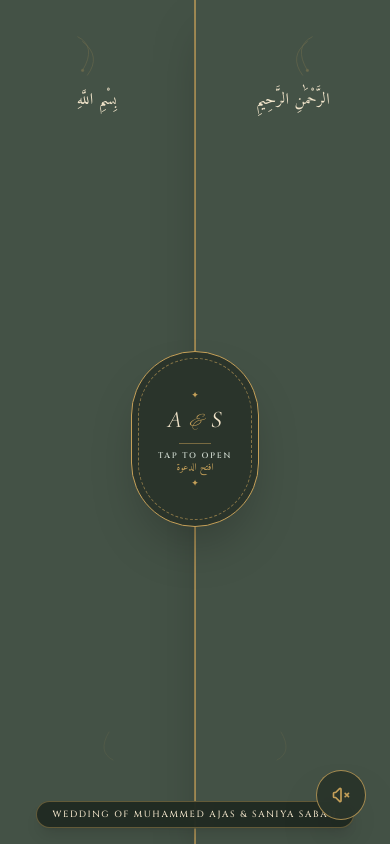
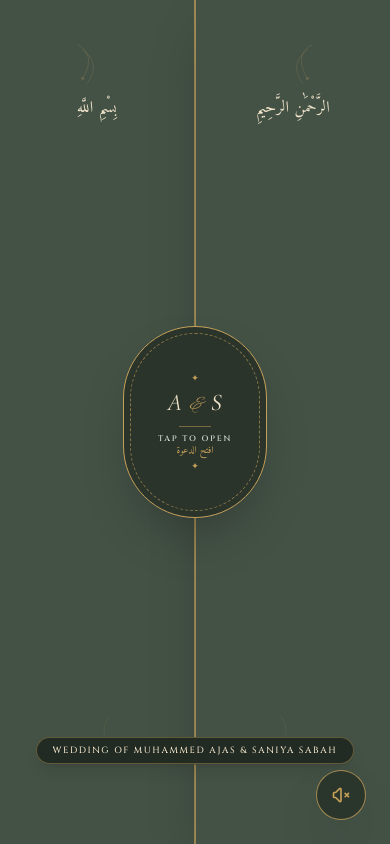
Before and after one commit to ajasajas/wedding2, a plain HTML site: page index.html in a window 390 px wide. Shown: the top 844 px of the page. Drawn offline with nearby package versions, Linux system fonts and the light colour scheme; a web font is replaced by a local one.

Commit message:
Update index.html

```diff
--- a/index.html
+++ b/index.html
@@ -77,7 +77,7 @@
       -webkit-backdrop-filter: blur(20px);
     }
 
-    /* iOS-Safe Double Door Glide Animation */
+    /* Double Door Glide Animation */
     .gate-door-left {
       transition: transform 1.1s cubic-bezier(0.77, 0, 0.175, 1), opacity 0.8s ease 0.3s;
       -webkit-backface-visibility: hidden;
@@ -138,7 +138,9 @@
     <source src="https://marriage-invitation-5m7k.onrender.com/audio/wedding-nasheed.mp3" type="audio/mpeg">
   </audio>
 
-  <!-- Always Visible Floating Audio Control -->
+  <!-- ==================================================== -->
+  <!-- ALWAYS VISIBLE FLOATING AUDIO CONTROL                -->
+  <!-- ==================================================== -->
   <button id="floatingMusicToggle" type="button" class="fixed bottom-6 right-6 z-[60] bg-[#2a342b]/95 border border-[#c5a059]/80 text-[#f2e5cb] p-3.5 rounded-full shadow-2xl hover:scale-105 active:scale-95 transition-all duration-300 backdrop-blur-md cursor-pointer flex items-center justify-center" aria-label="Toggle music playback">
     <svg id="mainIconPlay" class="w-5 h-5 hidden text-[#f2e5cb] pointer-events-none" fill="none" stroke="currentColor" viewBox="0 0 24 24">
       <path stroke-linecap="round" stroke-linejoin="round" stroke-width="2" d="M15.536 8.464a5 5 0 010 7.072m2.828-9.9a9 9 0 010 12.728M5.586 15H4a1 1 0 01-1-1v-4a1 1 0 011-1h1.586l4.707-4.707C10.923 3.663 12 4.109 12 5v14c0 .891-1.077 1.337-1.707.707L5.586 15z"/>
@@ -149,14 +151,14 @@
   </button>
 
   <!-- ==================================================== -->
-  <!-- 1. SPLIT DOUBLE-DOOR GATE FRONT PAGE (RESTRUCTURED)  -->
+  <!-- 1. SPLIT DOUBLE-DOOR GATE FRONT PAGE                 -->
   <!-- ==================================================== -->
   <div id="coverContainer" class="fixed inset-0 z-50 overflow-hidden pointer-events-auto select-none bg-[#1c241d]">
     <div class="relative w-full h-full flex">
 
-      <!-- Left Gate Door: Text Pinned to Top -->
-      <div class="gate-door-left w-1/2 h-full bg-[#445246] border-r border-[#c5a059]/70 shadow-2xl flex flex-col justify-between p-3 sm:p-8 pt-8 sm:pt-14 pb-20">
-        <!-- Top Section: Foliage + Pinned Bismillah -->
+      <!-- Left Gate Door -->
+      <div class="gate-door-left w-1/2 h-full bg-[#445246] border-r border-[#c5a059]/70 shadow-2xl flex flex-col justify-between p-3 sm:p-8 pt-10 sm:pt-14 pb-24">
+        <!-- TOP ONLY: Foliage + Pinned Bismillah -->
         <div class="space-y-2 text-center">
           <svg class="w-12 h-12 sm:w-16 sm:h-16 mx-auto opacity-30 text-[#c5a059]" viewBox="0 0 100 100" fill="none" stroke="currentColor">
             <path d="M10,10 Q50,30 20,80 M20,20 Q60,50 30,90" stroke-width="1.2" stroke-linecap="round"/>
@@ -167,7 +169,7 @@
           </p>
         </div>
 
-        <!-- Bottom Ornamental Anchor -->
+        <!-- BOTTOM ONLY: Bottom ornament anchor -->
         <div class="opacity-20 text-[#c5a059] text-center">
           <svg class="w-10 h-10 sm:w-14 sm:h-14 mx-auto rotate-180" viewBox="0 0 100 100" fill="none" stroke="currentColor">
             <path d="M10,10 Q50,30 20,80" stroke-width="1.2" stroke-linecap="round"/>
@@ -175,9 +177,9 @@
         </div>
       </div>
 
-      <!-- Right Gate Door: Text Pinned to Top -->
-      <div class="gate-door-right w-1/2 h-full bg-[#445246] border-l border-[#c5a059]/70 shadow-2xl flex flex-col justify-between p-3 sm:p-8 pt-8 sm:pt-14 pb-20">
-        <!-- Top Section: Foliage + Pinned Ar-Rahman Ar-Rahim -->
+      <!-- Right Gate Door -->
+      <div class="gate-door-right w-1/2 h-full bg-[#445246] border-l border-[#c5a059]/70 shadow-2xl flex flex-col justify-between p-3 sm:p-8 pt-10 sm:pt-14 pb-24">
+        <!-- TOP ONLY: Foliage + Pinned Ar-Rahman Ar-Rahim -->
         <div class="space-y-2 text-center">
           <svg class="w-12 h-12 sm:w-16 sm:h-16 mx-auto opacity-30 text-[#c5a059] scale-x-[-1]" viewBox="0 0 100 100" fill="none" stroke="currentColor">
             <path d="M10,10 Q50,30 20,80 M20,20 Q60,50 30,90" stroke-width="1.2" stroke-linecap="round"/>
@@ -188,7 +190,7 @@
           </p>
         </div>
 
-        <!-- Bottom Ornamental Anchor -->
+        <!-- BOTTOM ONLY: Bottom ornament anchor -->
         <div class="opacity-20 text-[#c5a059] text-center">
           <svg class="w-10 h-10 sm:w-14 sm:h-14 mx-auto scale-x-[-1] rotate-180" viewBox="0 0 100 100" fill="none" stroke="currentColor">
             <path d="M10,10 Q50,30 20,80" stroke-width="1.2" stroke-linecap="round"/>
@@ -196,9 +198,9 @@
         </div>
       </div>
 
-      <!-- Center Gold Scalloped Royal Badge (Positioned Safely in Lower Half) -->
-      <button id="centerBadge" onclick="openGate()" class="absolute top-[52%] left-1/2 -translate-x-1/2 -translate-y-1/2 z-30 group cursor-pointer" aria-label="Tap to open invitation">
-        <div class="relative w-32 h-44 sm:w-44 sm:h-56 bg-[#2a342b] rounded-full border border-[#c5a059] shadow-2xl flex flex-col items-center justify-center p-3 transition-transform duration-300 group-hover:scale-105">
+      <!-- Center Gold Scalloped Badge (Middle has 100% clear space) -->
+      <button id="centerBadge" onclick="openGate()" class="absolute top-[50%] left-1/2 -translate-x-1/2 -translate-y-1/2 z-30 group cursor-pointer" aria-label="Tap to open invitation">
+        <div class="relative w-36 h-48 sm:w-44 sm:h-56 bg-[#2a342b] rounded-full border border-[#c5a059] shadow-2xl flex flex-col items-center justify-center p-3 transition-transform duration-300 group-hover:scale-105">
           <div class="absolute inset-1.5 rounded-full border border-dashed border-[#c5a059]/60 pointer-events-none"></div>
 
           <span class="text-[9px] text-[#c5a059]">✦</span>
@@ -212,10 +214,10 @@
         </div>
       </button>
 
-      <!-- Bottom Tagline -->
-      <div class="absolute bottom-4 sm:bottom-6 inset-x-0 z-20 flex justify-center px-4 pointer-events-none">
-        <div class="bg-[#1f2720]/90 border border-[#c5a059]/40 backdrop-blur-md px-4 py-1.5 rounded-full shadow-lg">
-          <p class="font-cinzel text-[9px] sm:text-xs tracking-[0.18em] text-[#f2e5cb] uppercase font-medium text-center">
+      <!-- Bottom Tagline (Placed at bottom-20 on mobile to avoid sound button) -->
+      <div class="absolute bottom-20 sm:bottom-6 inset-x-0 z-20 flex justify-center px-4 pointer-events-none">
+        <div class="bg-[#1f2720]/90 border border-[#c5a059]/40 backdrop-blur-md px-4 py-1.5 rounded-full shadow-lg max-w-[85vw]">
+          <p class="font-cinzel text-[9px] sm:text-xs tracking-[0.18em] text-[#f2e5cb] uppercase font-medium text-center truncate">
             Wedding of Muhammed Ajas &amp; Saniya Sabah
           </p>
         </div>
@@ -232,7 +234,7 @@
   <header class="min-h-screen flex flex-col items-center justify-center text-center px-4 relative pt-12 pb-16">
     <div class="space-y-5 max-w-2xl mx-auto">
 
-      <!-- Bismillah with safe line-height -->
+      <!-- Bismillah -->
       <div class="flex items-center justify-center space-x-3 text-[#c5a059]">
         <span class="h-[1px] w-8 sm:w-12 bg-[#c5a059]/40"></span>
         <span class="font-arabic text-xl sm:text-3xl gold-gradient-text leading-normal">بِسْمِ اللَّهِ الرَّحْمَٰنِ الرَّحِيمِ</span>
@@ -245,7 +247,6 @@
 
       <!-- Couple Names & Parents -->
       <div class="space-y-4 py-2">
-        <!-- Groom First -->
         <div>
           <h1 class="font-serif italic text-3xl sm:text-5xl md:text-6xl text-[#ffffff] font-normal leading-tight">
             Muhammed Ajas
@@ -262,7 +263,6 @@
           <span class="h-[1px] w-10 bg-[#c5a059]/40"></span>
         </div>
 
-        <!-- Bride Second -->
         <div>
           <h1 class="font-serif italic text-3xl sm:text-5xl md:text-6xl text-[#ffffff] font-normal leading-tight">
             Saniya Sabah
@@ -486,7 +486,6 @@
     }
     floatingMusicToggle.onclick = toggleAudio;
 
-    // Gate Unfolding Animation
     function openGate() {
       coverContainer.classList.add("opened");
       playAudioSafe();
@@ -495,7 +494,6 @@
       }, 1200);
     }
 
-    // Countdown target: 4:30 PM IST on 21 Nov 2026
     const targetDate = new Date("2026-11-21T16:30:00+05:30").getTime();
 
     function updateCountdown() {
@@ -531,7 +529,7 @@
       ctx.closePath();
     }
 
-    // Canvas Card Generator (Sage & Gold Theme)
+    // Canvas Card Generator
     async function generateCardCanvas() {
       const canvas = document.createElement("canvas");
       const ctx = canvas.getContext("2d");
@@ -541,14 +539,14 @@
       canvas.width = width;
       canvas.height = height;
 
-      // 1. Deep Royal Sage Green Canvas Background
+      // Deep Royal Sage Green Canvas Background
       const bgGrad = ctx.createRadialGradient(width / 2, height / 3, 50, width / 2, height / 2, width * 0.85);
       bgGrad.addColorStop(0, "#445246");
       bgGrad.addColorStop(1, "#1c241d");
       ctx.fillStyle = bgGrad;
       ctx.fillRect(0, 0, width, height);
 
-      // 2. Gold Arched Framing
+      // Gold Arched Framing
       ctx.strokeStyle = "#c5a059";
       ctx.lineWidth = 4;
       drawRoundedRect(ctx, 45, 45, width - 90, height - 90, 48);
@@ -559,26 +557,13 @@
       drawRoundedRect(ctx, 62, 62, width - 124, height - 124, 38);
       ctx.stroke();
 
-      // Corner Accents
-      const drawCorner = (cx, cy) => {
-        ctx.fillStyle = "#c5a059";
-        ctx.beginPath();
-        ctx.arc(cx, cy, 5, 0, Math.PI * 2);
-        ctx.fill();
-      };
-      drawCorner(62, 62);
-      drawCorner(width - 62, 62);
-      drawCorner(62, height - 62);
-      drawCorner(width - 62, height - 62);
-
       ctx.textAlign = "center";
 
-      // 3. Bismillah
+      // Bismillah
       ctx.fillStyle = "#fbf4e6";
       ctx.font = '48px "Amiri", serif';
       ctx.fillText("بِسْمِ اللَّهِ الرَّحْمَٰنِ الرَّحِيمِ", width / 2, 175);
 
-      // Divider below Bismillah
       ctx.strokeStyle = "#c5a059";
       ctx.lineWidth = 1.5;
       ctx.beginPath();
@@ -590,7 +575,7 @@
       ctx.font = '18px "Cinzel", serif';
       ctx.fillText("✦ ❁ ✦", width / 2, 227);
 
-      // 4. Title & Notice
+      // Notice
       ctx.fillStyle = "#c5a059";
       ctx.font = '600 22px "Cinzel", serif';
       ctx.letterSpacing = "6px";
@@ -601,7 +586,7 @@
       ctx.font = 'italic 26px "Playfair Display", serif';
       ctx.fillText("Together with our beloved families", width / 2, 335);
 
-      // 5. Monogram (A & S)
+      // Monogram
       ctx.fillStyle = "#f2e5cb";
       ctx.font = 'italic 400 115px "Playfair Display", serif';
       ctx.fillText("A", width / 2 - 80, 485);
@@ -614,7 +599,7 @@
       ctx.font = 'italic 400 115px "Playfair Display", serif';
       ctx.fillText("S", width / 2 + 80, 485);
 
-      // 6. Groom Name & Parents (First)
+      // Groom
       ctx.fillStyle = "#ffffff";
       ctx.font = 'italic 500 58px "Playfair Display", serif';
       ctx.fillText("Muhammed Ajas", width / 2, 605);
@@ -627,12 +612,11 @@
       ctx.font = 'italic 400 23px "Playfair Display", serif';
       ctx.fillText("Son of Mr. Abdul Azeez & Mrs. Sufaira", width / 2, 705);
 
-      // Ampersand between Names
       ctx.fillStyle = "#c5a059";
       ctx.font = '52px "Great Vibes", cursive';
       ctx.fillText("&", width / 2, 775);
 
-      // 7. Bride Name & Parents (Second)
+      // Bride
       ctx.fillStyle = "#ffffff";
       ctx.font = 'italic 500 58px "Playfair Display", serif';
       ctx.fillText("Saniya Sabah", width / 2, 850);
@@ -645,13 +629,13 @@
       ctx.font = 'italic 400 23px "Playfair Display", serif';
       ctx.fillText("Daughter of Mr. Sabah & Mrs. Faseema", width / 2, 950);
 
-      // 8. Invitation Text
+      // Invitation Text
       ctx.fillStyle = "#e5e9e5";
       ctx.font = 'italic 400 26px "Playfair Display", serif';
       ctx.fillText("Cordially invite you to celebrate the joyous occasion", width / 2, 1050);
       ctx.fillText("of our Nikah ceremony", width / 2, 1090);
 
-      // 9. Event Details Card Box
+      // Box
       const boxW = 860;
       const boxH = 250;
       const boxX = (width - boxW) / 2;
@@ -666,7 +650,6 @@
       drawRoundedRect(ctx, boxX, boxY, boxW, boxH, 20);
       ctx.stroke();
 
-      // Card Content
       ctx.fillStyle = "#ffffff";
       ctx.font = 'italic 600 34px "Playfair Display", serif';
       ctx.fillText("Saturday, 21 November 2026", width / 2, 1210);
@@ -677,7 +660,6 @@
       ctx.fillText("Nikah Ceremony • 4:30 PM", width / 2, 1255);
       ctx.letterSpacing = "0px";
 
-      // Box Divider
       ctx.strokeStyle = "rgba(197, 160, 89, 0.4)";
       ctx.lineWidth = 1;
       ctx.beginPath();
@@ -693,7 +675,7 @@
       ctx.font = 'italic 400 23px "Playfair Display", serif';
       ctx.fillText("Purameri, Kerala", width / 2, 1368);
 
-      // 10. Blessings & Regards
+      // Regards
       ctx.fillStyle = "#f2e5cb";
       ctx.font = '32px "Amiri", serif';
       ctx.fillText("بارك الله لكما وبارك عليكما وجمع بينكما في خير", width / 2, 1490);
@@ -711,7 +693,6 @@
       return canvas;
     }
 
-    // Direct Browser Download & Mobile Share
     async function downloadInvitationCard() {
       const btnText = document.getElementById("dlBtnText");
       const btnSubtext = document.getElementById("dlBtnSubtext");
@@ -729,7 +710,6 @@
         await document.fonts.ready;
 
         const canvas = await generateCardCanvas();
-
         const blob = await new Promise((resolve) => canvas.toBlob(resolve, "image/png", 1.0));
         const filename = "Wedding-Invitation-Muhammed-Ajas-and-Saniya-Sabah.png";
         const file = new File([blob], filename, { type: "image/png" });
```
